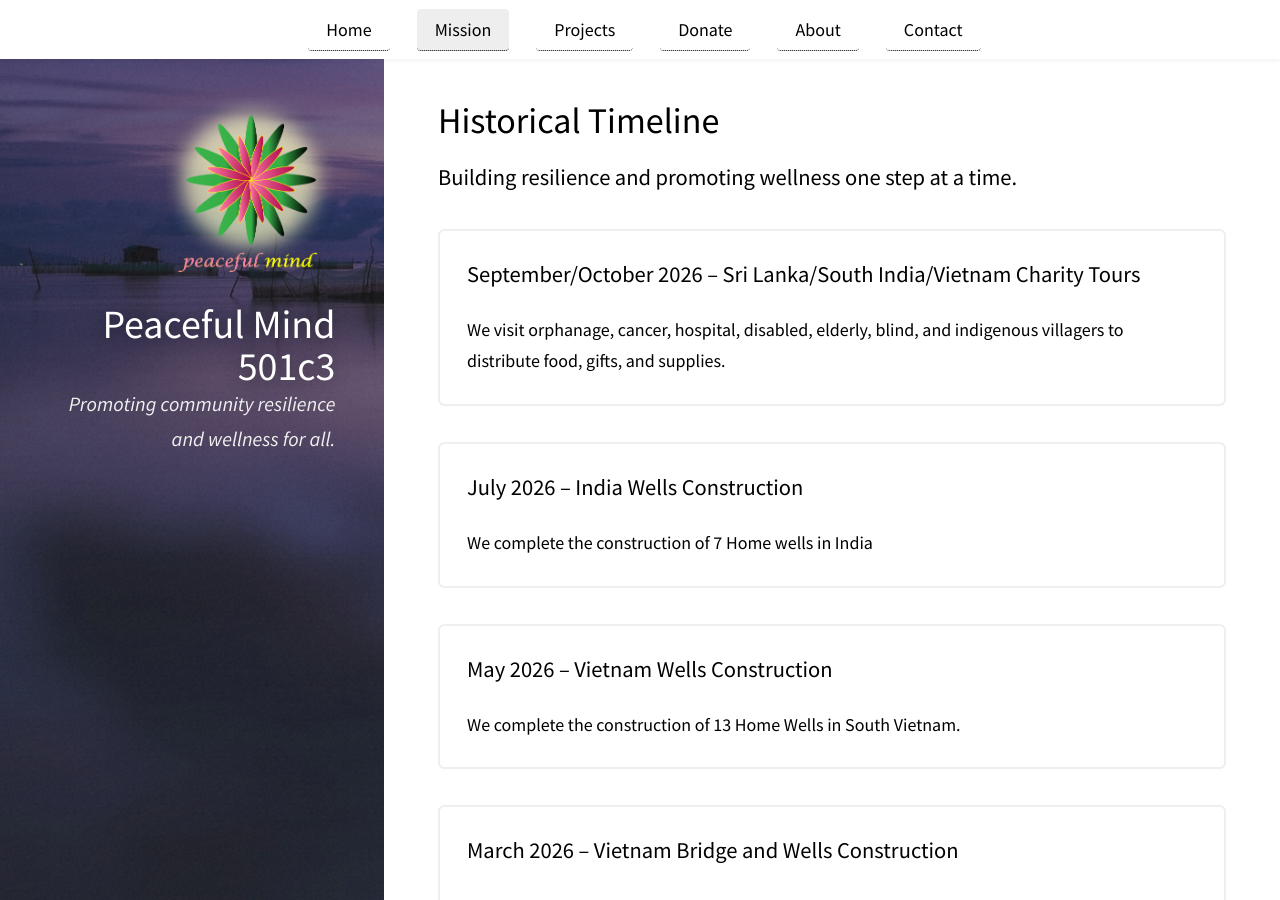
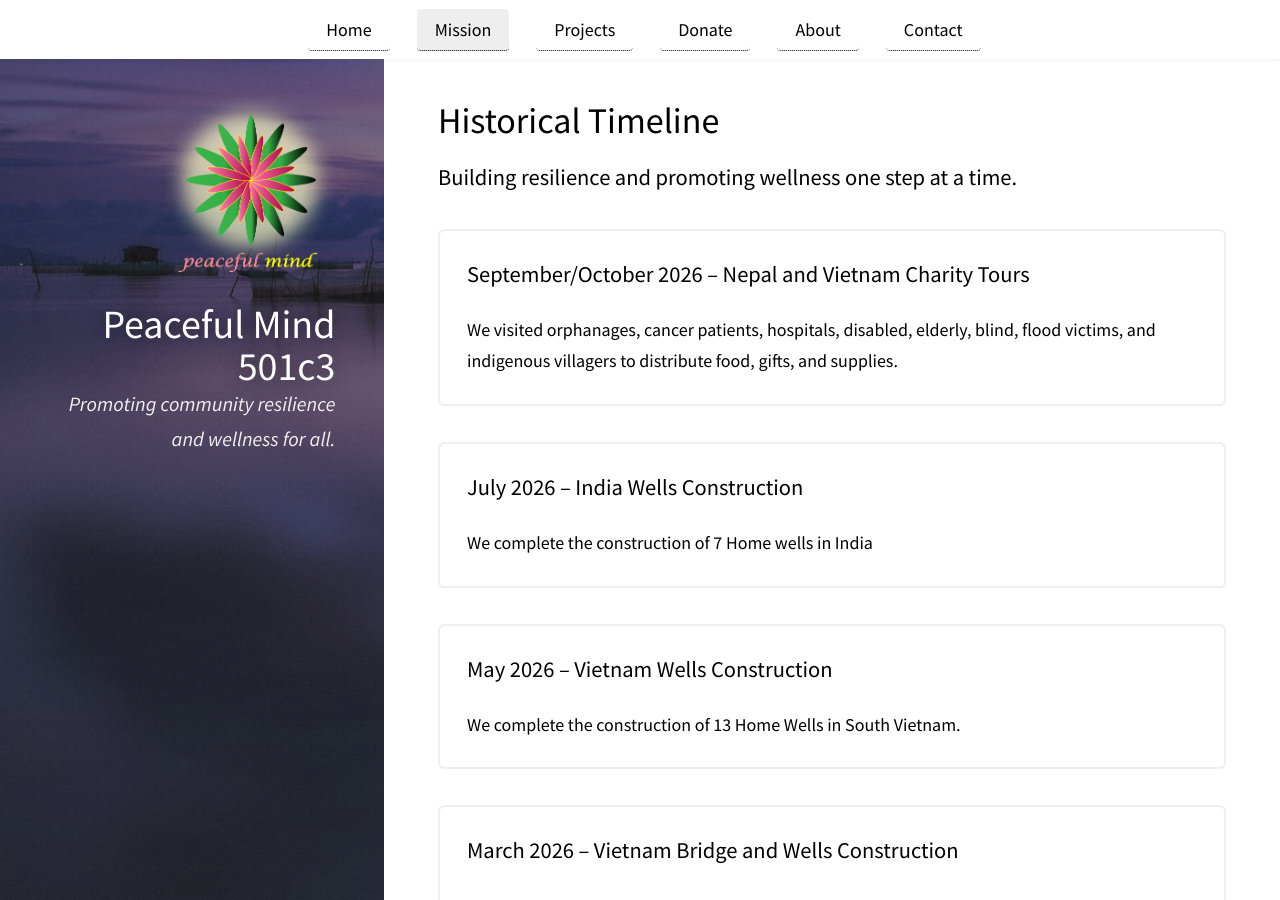
Before and after one commit to peacefulcenter/peacefulcenter.github.io, a Jekyll site: the page built from pages/mission.md, in a window 1280 px wide and 900 px high, scrolled down 751 px. Built offline with Jekyll 4.4.1, drawn with Linux system fonts in a browser that asks for light colours.

Commit message:
Update trip

```diff
--- a/pages/mission.md
+++ b/pages/mission.md
@@ -29,8 +29,8 @@ permalink: /:basename/
     <p>Building resilience and promoting wellness one step at a time.</p>
   </header>
  <div class="box">
-    <h3>September/October 2026 – Sri Lanka/South India/Vietnam Charity Tours</h3>
-    <p>We visit orphanage, cancer, hospital, disabled, elderly, blind, and indigenous villagers to distribute food, gifts, and supplies.</p>
+    <h3>September/October 2026 – Nepal and Vietnam Charity Tours</h3>
+    <p>We visited orphanages, cancer patients, hospitals, disabled, elderly, blind, flood victims, and indigenous villagers to distribute food, gifts, and supplies.</p>
  </div>
  <div class="box">
     <h3>July 2026 – India Wells Construction</h3>
```
